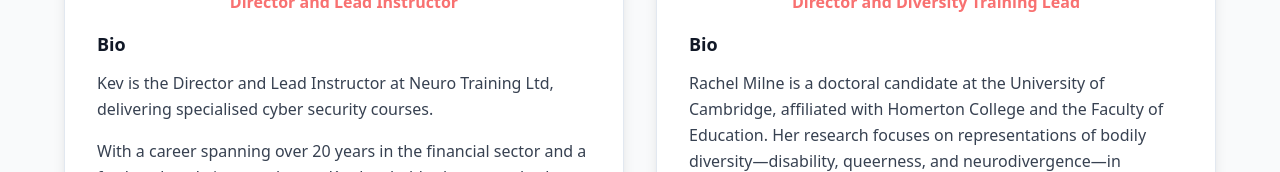
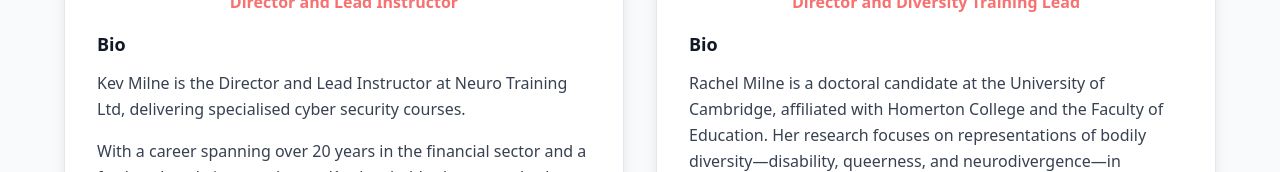
Before and after one commit to kevmilne/neuro-training-academy-shop, a React (Vite) app: page /mission in a window 1280 px wide. Shown: the part 958-1130 px from the top of the page. Built offline with nearby package versions, Linux system fonts and the light colour scheme.

Commit message:
Code edited in Lovable Code Editor
Edited UI in Lovable

```diff
--- a/src/pages/Mission.tsx
+++ b/src/pages/Mission.tsx
@@ -59,7 +59,7 @@ const Mission = () => {
                   <div className="text-left">
                     <h4 className="text-lg font-semibold text-gray-900 mb-3">Bio</h4>
                     <p className="text-gray-700 leading-relaxed mb-4">
-                      Kev is the Director and Lead Instructor at Neuro Training Ltd, delivering specialised cyber security courses.
+                      Kev Milne is the Director and Lead Instructor at Neuro Training Ltd, delivering specialised cyber security courses.
                     </p>
                     <p className="text-gray-700 leading-relaxed mb-4">
                       With a career spanning over 20 years in the financial sector and a further decade in consultancy, Kev has held roles across both blue and red teams, providing a comprehensive perspective on cyber security operations. Over the past 30 years, he has developed numerous cyber security training programmes.
```
